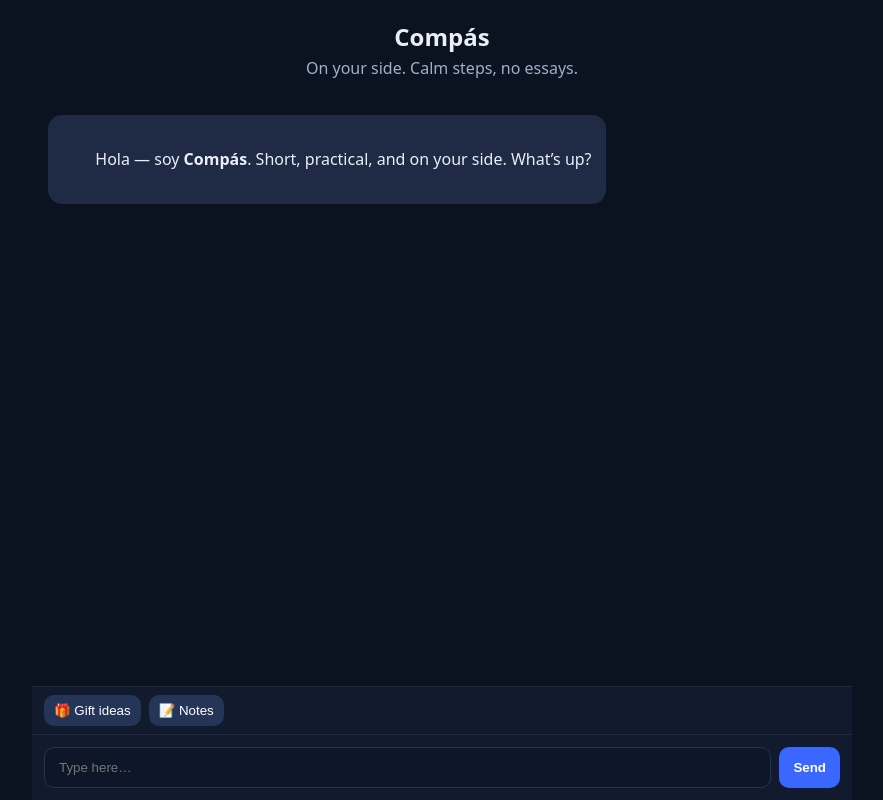
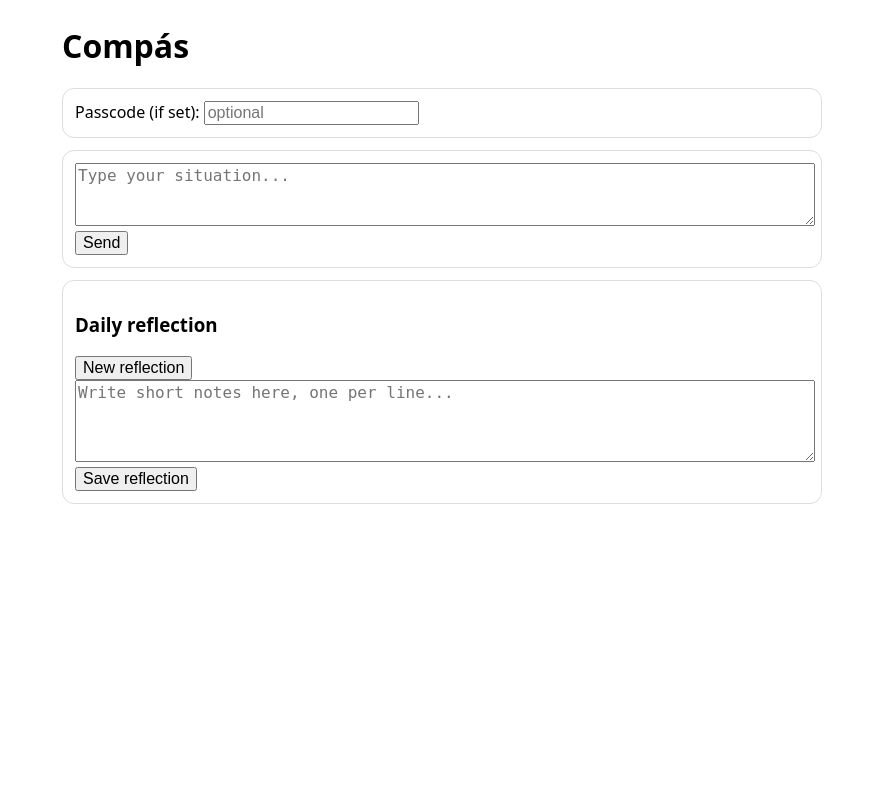
Before and after one commit to lisa-denzer/compas, a Flask app: page / in a window 1280 px wide. Shown: the whole page, without its empty margins (198-1081 px from the left). Run offline with Flask 3, Linux system fonts and the light colour scheme.

Commit message:
Update index.html
minimal UI + passcode support

```diff
--- a/templates/index.html
+++ b/templates/index.html
@@ -1,86 +1,78 @@
-
 <!doctype html>
-<html lang="en">
+<html>
 <head>
-  <meta charset="utf-8">
+  <meta charset="utf-8"/>
+  <meta name="viewport" content="width=device-width,initial-scale=1"/>
   <title>Compás</title>
-  <meta name="viewport" content="width=device-width, initial-scale=1">
-  <link rel="stylesheet" href="/static/style.css">
+  <style>
+    body{font-family:system-ui,Segoe UI,Roboto,Arial,sans-serif;max-width:760px;margin:24px auto;padding:0 12px}
+    textarea,input,button{font-size:16px}
+    .box{border:1px solid #ddd;border-radius:12px;padding:12px;margin:12px 0}
+    .reply{white-space:pre-wrap}
+  </style>
 </head>
 <body>
-  <div class="app">
-    <header>
   <h1>Compás</h1>
-      <p class="tag">On your side. Calm steps, no essays.</p>
-    </header>
 
-    <main id="chat">
-      <div class="bubble bot">
-        Hola — soy <strong>Compás</strong>. Short, practical, and on your side. What’s up?
+  <div class="box">
+    <label>Passcode (if set): <input id="pass" type="password" placeholder="optional"/></label>
   </div>
-    </main>
 
-    <section class="quick">
-      <button id="giftBtn" title="Gift/gesture ideas">🎁 Gift ideas</button>
-      <button id="memBtn" title="Show saved notes">📝 Notes</button>
-    </section>
+  <div class="box">
+    <textarea id="msg" rows="3" style="width:100%" placeholder="Type your situation..."></textarea>
+    <button onclick="sendChat()">Send</button>
+    <div id="out" class="reply"></div>
+  </div>
 
-    <form id="composer">
-      <input id="message" type="text" placeholder="Type here…" autocomplete="off">
-      <button type="submit">Send</button>
-    </form>
+  <div class="box">
+    <h3>Daily reflection</h3>
+    <button onclick="loadReflection()">New reflection</button>
+    <div id="reflection-prompts"></div>
+    <div id="kindness"></div>
+    <textarea id="reflection-answers" rows="4" style="width:100%" placeholder="Write short notes here, one per line..."></textarea>
+    <button onclick="saveReflection()">Save reflection</button>
+    <div id="saved"></div>
   </div>
 
 <script>
-    const chat = document.getElementById('chat');
-    const form = document.getElementById('composer');
-    const input = document.getElementById('message');
-    const giftBtn = document.getElementById('giftBtn');
-    const memBtn = document.getElementById('memBtn');
-    const sessionId = (self.crypto && crypto.randomUUID) ? crypto.randomUUID() : (Date.now()+''+Math.random());
-
-    function addBubble(text, who) {
-      const div = document.createElement('div');
-      div.className = 'bubble ' + (who === 'bot' ? 'bot' : 'me');
-      div.textContent = text;
-      chat.appendChild(div);
-      chat.scrollTop = chat.scrollHeight;
+function headers() {
+  const h = { "Content-Type": "application/json" };
+  const pass = document.getElementById("pass").value.trim();
+  if (pass) h["X-PASSCODE"] = pass;
+  return h;
 }
 
-    form.addEventListener('submit', async (e) => {
-      e.preventDefault();
-      const msg = input.value.trim();
-      if (!msg) return;
-      addBubble(msg, 'me');
-      input.value = '';
-
-      const res = await fetch('/chat', {
-        method: 'POST',
-        headers: {'Content-Type': 'application/json'},
-        body: JSON.stringify({ message: msg, session_id: sessionId })
+async function sendChat(){
+  const res = await fetch("/chat", {
+    method:"POST",
+    headers: headers(),
+    body: JSON.stringify({ message: document.getElementById("msg").value })
   });
   const data = await res.json();
-      addBubble(data.reply || '(No reply)', 'bot');
+  document.getElementById("out").textContent = data.reply || data.error || "(no reply)";
+}
 
-      if (Array.isArray(data.suggestions) && data.suggestions.length) {
-        const lines = data.suggestions.map(s => `• [${s.id}] ${s.text}`).join('\n');
-        addBubble("Suggestions:\n" + lines + "\nGive feedback with curl or a tiny admin page later.", 'bot');
+async function loadReflection(){
+  const res = await fetch("/daily_reflection", { headers: headers() });
+  const data = await res.json();
+  if (data.error) { document.getElementById("reflection-prompts").textContent = data.error; return; }
+  document.getElementById("reflection-prompts").innerHTML =
+    data.prompts.map(p => `<p>• ${p}</p>`).join("");
+  document.getElementById("kindness").innerHTML =
+    `<p><strong>Connection idea:</strong> ${data.connection}</p>
+     <p><strong>Exercise:</strong> ${data.kindness}</p>`;
 }
+
+async function saveReflection(){
+  const answers = document.getElementById("reflection-answers").value.split("\n").filter(x=>x.trim());
+  const res = await fetch("/daily_reflection", {
+    method:"POST",
+    headers: headers(),
+    body: JSON.stringify({ user_id:"miguel", answers })
   });
-
-    giftBtn.addEventListener('click', async () => {
-      const res = await fetch('/suggest/gift', { method: 'POST' });
-      const data = await res.json();
-      const ideas = (data.ideas || []).map(i => '• ' + i).join('\n');
-      addBubble("Gift/gesture ideas:\n" + ideas, 'bot');
-    });
-
-    memBtn.addEventListener('click', async () => {
-      const res = await fetch('/memory', { method: 'POST', headers:{'Content-Type':'application/json'}, body: JSON.stringify({cmd:'list'}) });
-      const data = await res.json();
-      const facts = (data.facts || []).map(f => '• ' + f.text).join('\n');
-      addBubble("Saved notes:\n" + (facts || '(none yet)'), 'bot');
-    });
+  if (res.ok) { document.getElementById("saved").textContent = "Saved."; }
+  else { document.getElementById("saved").textContent = "Error saving."; }
+}
 </script>
 </body>
 </html>
```
Lines whose indentation alone changed are shown as unchanged.
